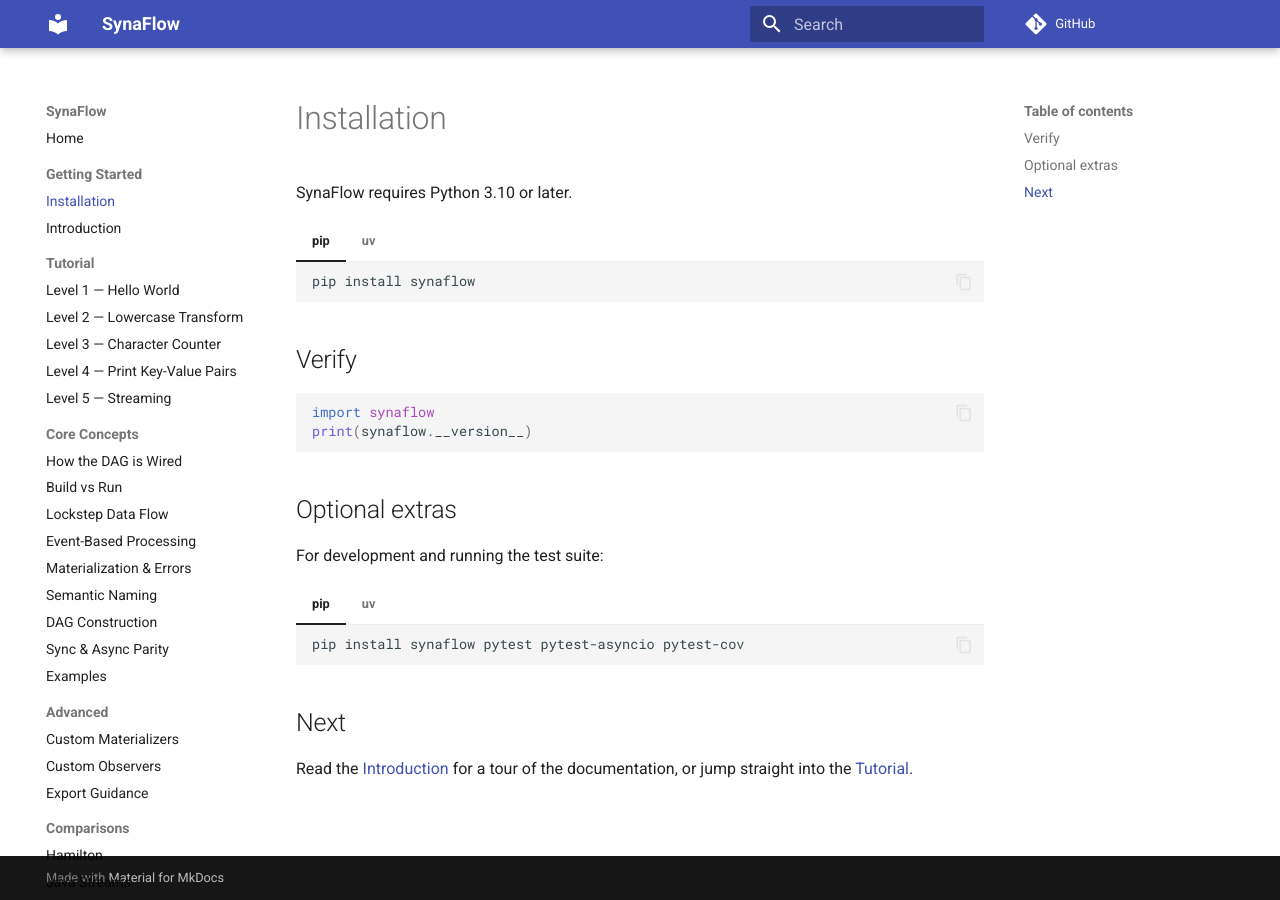
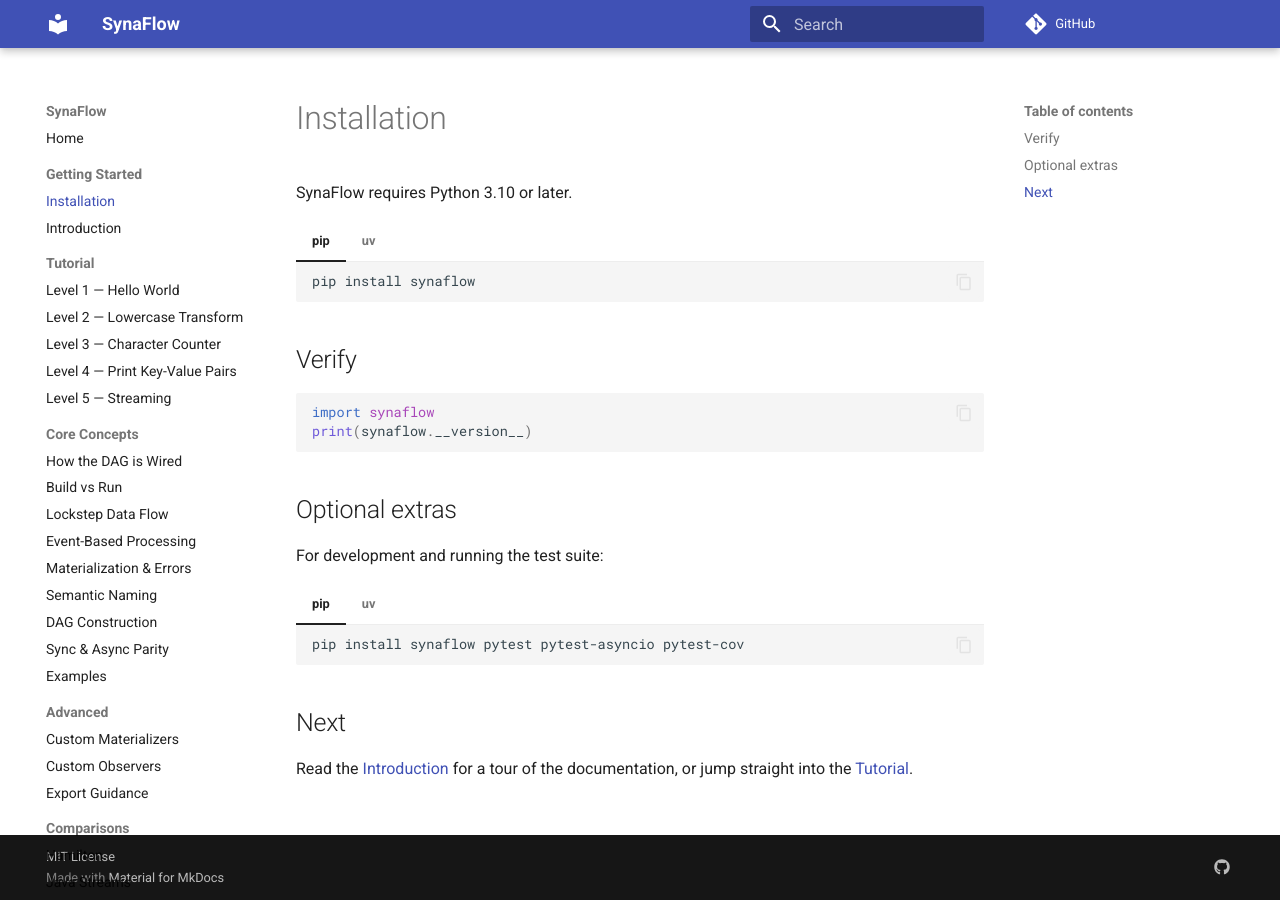
Before and after one commit to humansoftware/synaflow, an MkDocs documentation site: the page built from docs/user_docs/getting-started/installation.md, in a window 1280 px wide. Built offline with MkDocs 1.6.1 and Material for MkDocs 9.7.7, drawn with Linux system fonts in a browser that asks for light colours; comment, search, counter and statistics services are not loaded; part of the change alters nothing that is shown.

Commit message:
docs: improve SEO metadata in mkdocs.yml

```diff
--- a/mkdocs.yml
+++ b/mkdocs.yml
@@ -1,8 +1,18 @@
 site_name: SynaFlow
-site_description: A lightweight, type-hint driven pipeline engine for streaming DAGs
+site_description: A lightweight, pure-Python pipeline engine that uses type hints to automatically wire and execute Directed Acyclic Graphs with lockstep streaming
 site_url: https://humansoftware.github.io/synaflow/
 repo_url: https://github.com/humansoftware/synaflow
 edit_uri: edit/main/docs/user_docs/
+site_author: humansoftware
+copyright: MIT License
+
+extra:
+  social:
+    - icon: fontawesome/brands/github
+      link: https://github.com/humansoftware/synaflow
+  analytics:
+    provider: google
+    property: G-XXXXXXXXXX  # replace with your Google Analytics ID
 
 theme:
   name: material
```
